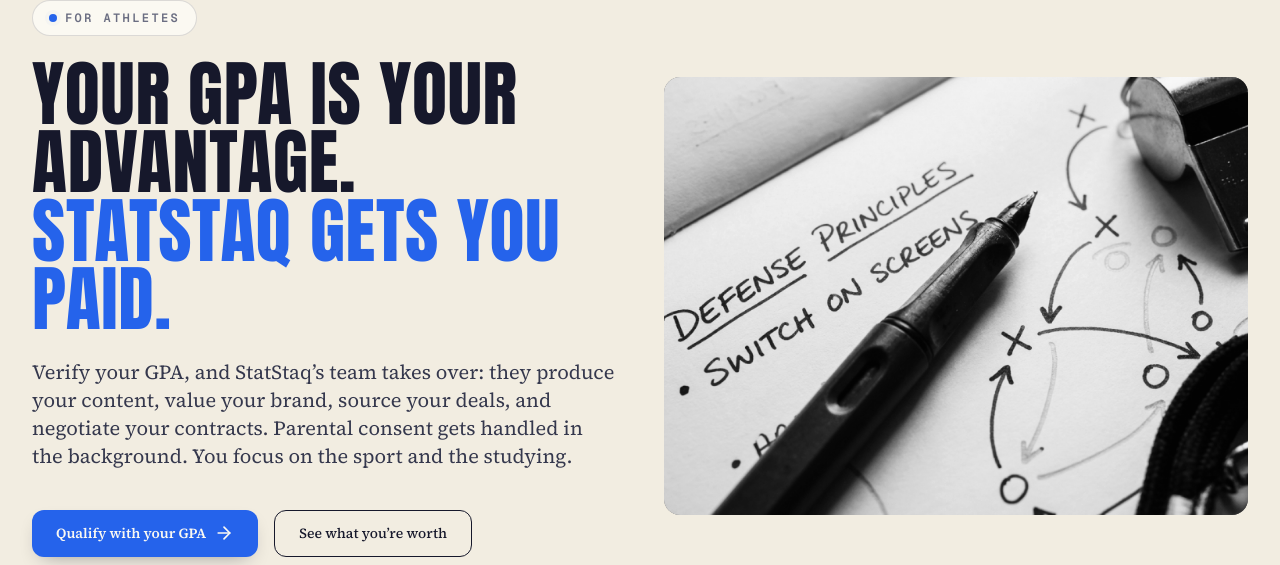
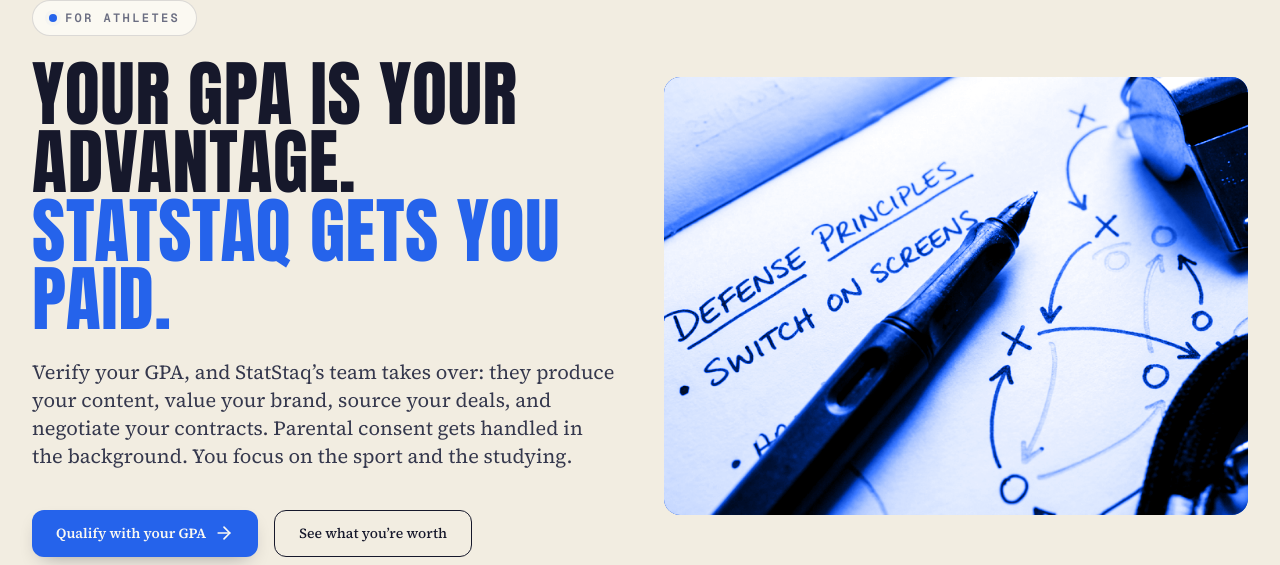
Before and after one commit to Hempp/gradeup-nil, a Next.js app in the folder gradeup-next/: page /solutions/athletes in a window 1280 px wide. Shown: the part 128-693 px from the top of the page. Built offline with nearby package versions, Linux system fonts and the light colour scheme; no server answers; the database is empty.

Commit message:
fix: duotone image treatment (grayscale+luminosity on img, cobalt bg on wrapper) — was rendering gray blocks

```diff
--- a/gradeup-next/src/app/globals.css
+++ b/gradeup-next/src/app/globals.css
@@ -1261,13 +1261,13 @@
 }
 /* Duotone cobalt treatment for photos (editorial "sticky duotone image") */
 .duotone {
-  filter: grayscale(1) contrast(1.05);
+  position: relative;
   background: var(--cobalt);
 }
 .duotone > img,
 .duotone img {
+  filter: grayscale(1) contrast(1.06);
   mix-blend-mode: luminosity;
-  opacity: 0.92;
 }
 /* Editorial stat strip (mono, cobalt figures on cream) */
 .stat-strip {
```
